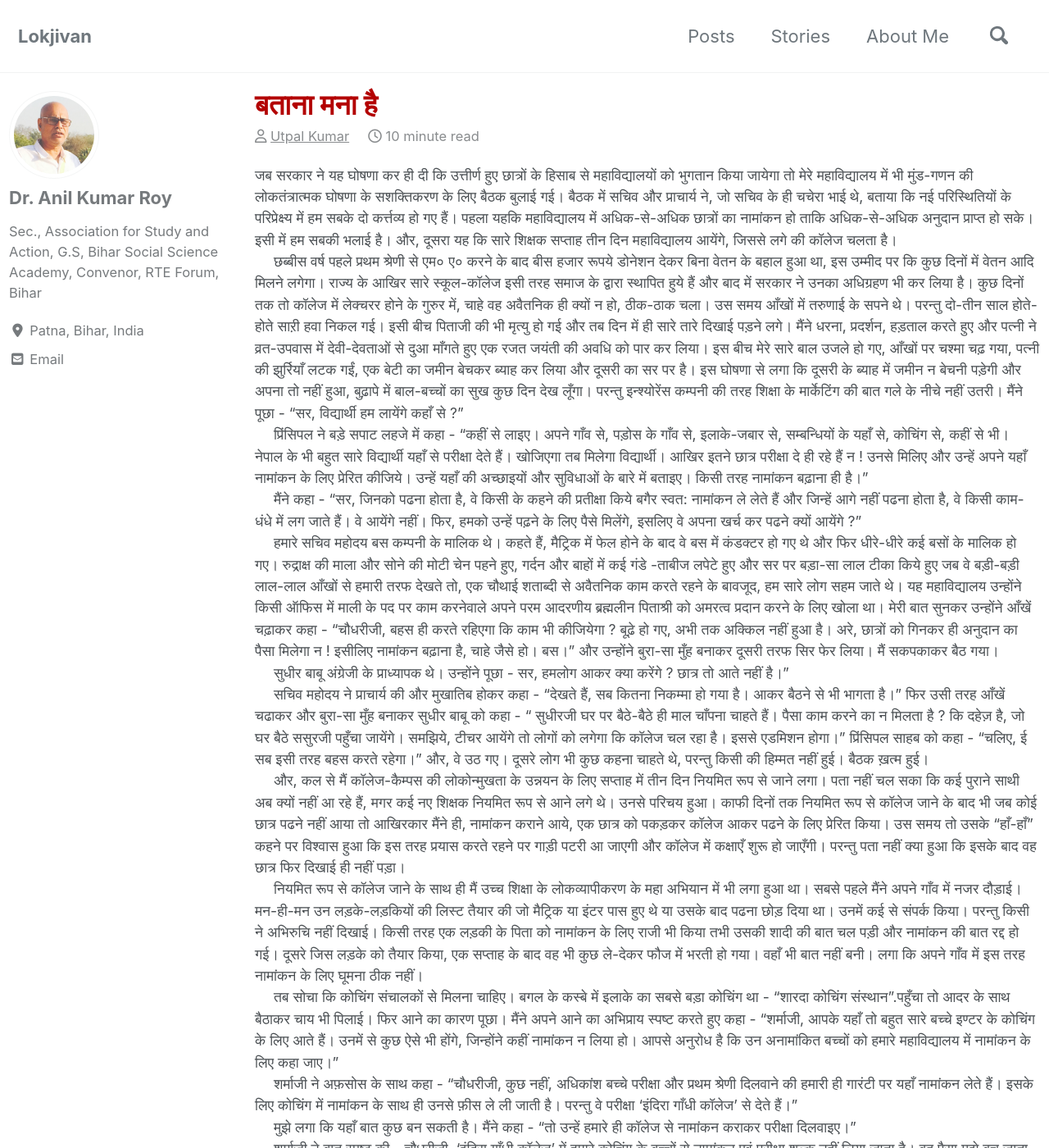
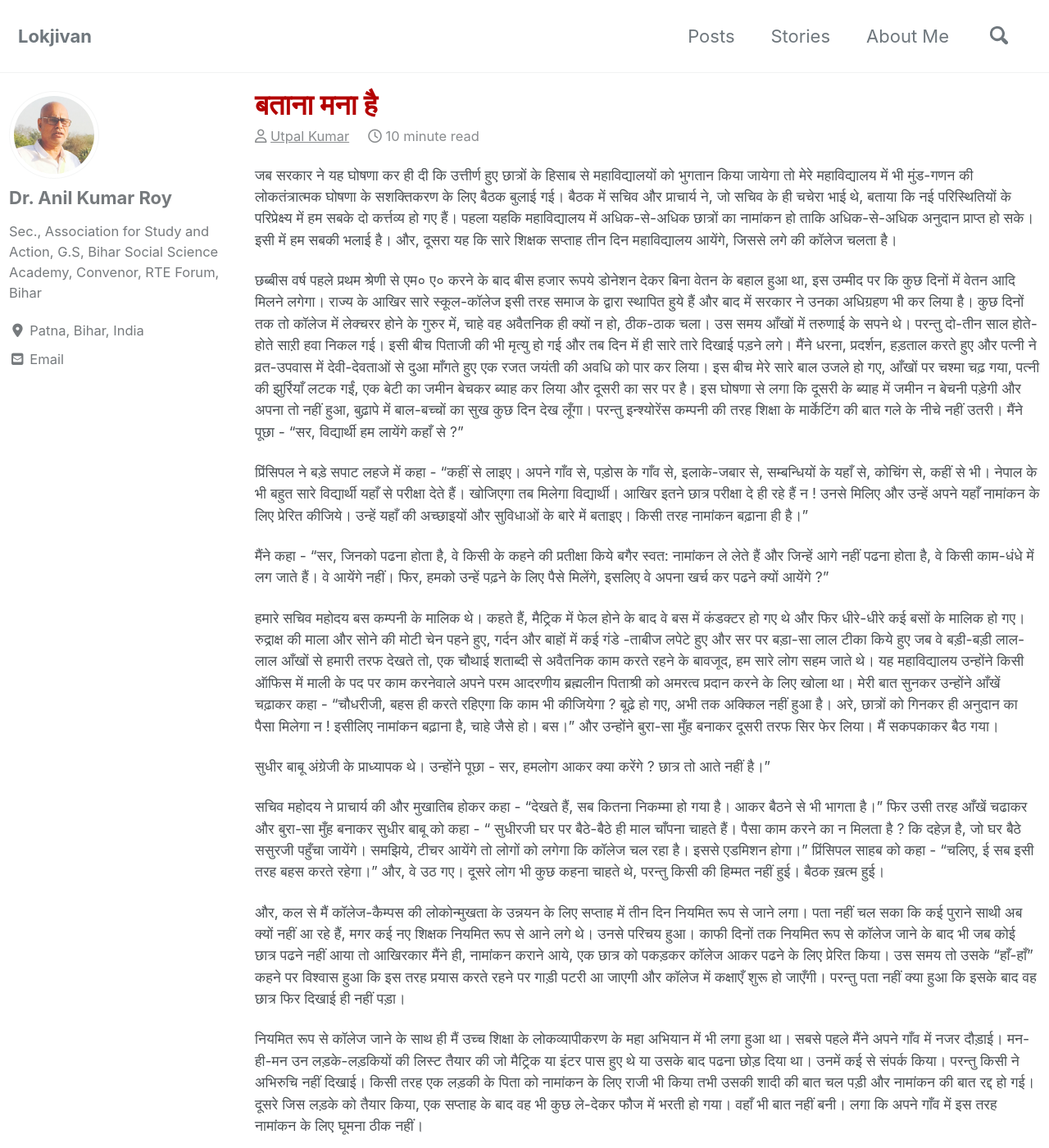
Before and after one commit to lokjivan/lokjivan-earthinversion, a Jekyll site: the page built from _posts/2013-04-26-bataana-mana-hai.md, in a window 1280 px wide and 1400 px high. Shown: the whole window at 82% size. Built offline with Jekyll 4.4.1, drawn with Linux system fonts in a browser that asks for light colours; cached includes are drawn as plain includes; nearby versions of some CDN libraries; comment, search, counter and statistics services are not loaded.

Commit message:
Update _variables.scss

```diff
--- a/_sass/minimal-mistakes/_variables.scss
+++ b/_sass/minimal-mistakes/_variables.scss
@@ -9,7 +9,7 @@
 $doc-font-size: 16 !default;
 
 /* paragraph indention */
-$paragraph-indent: true !default; // true, false (default)
+$paragraph-indent: false; // true !default; // true, false (default)
 $indent-var: 1.3em !default;
 
 /* system typefaces */
```
